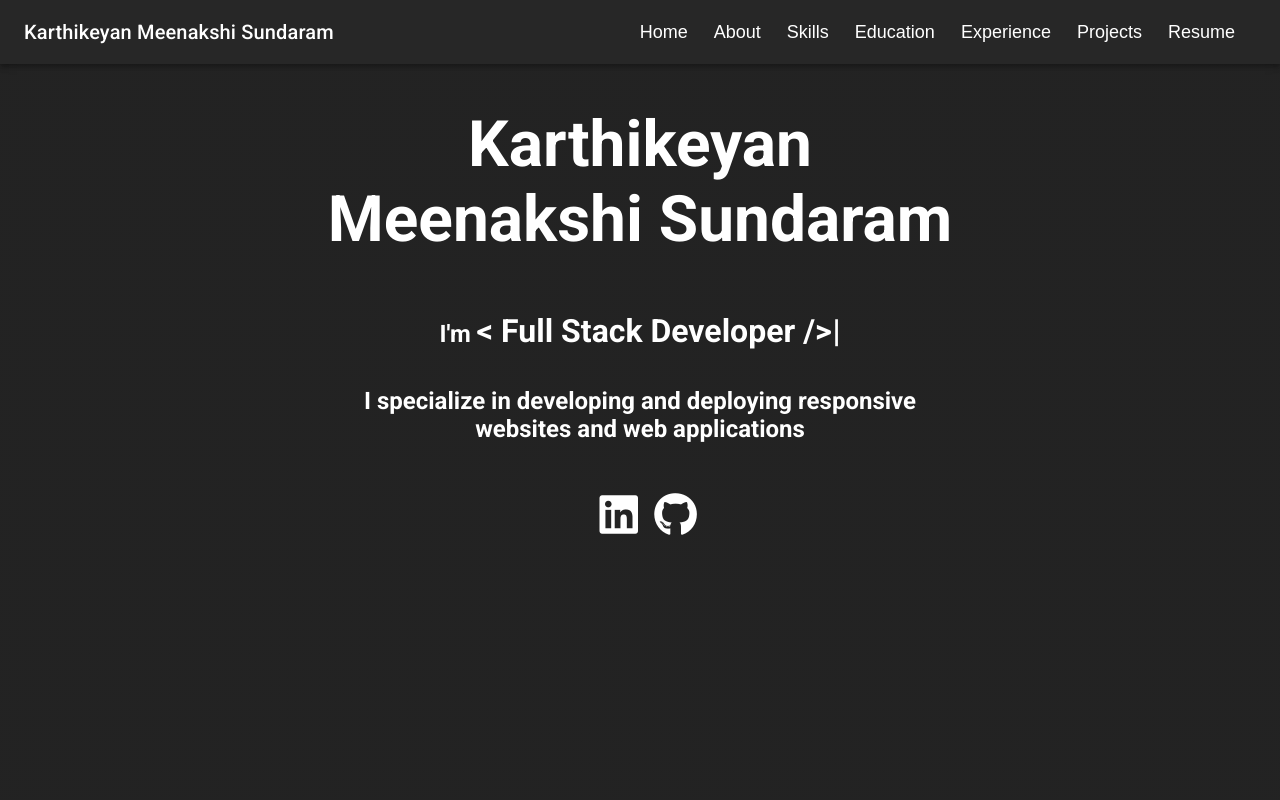
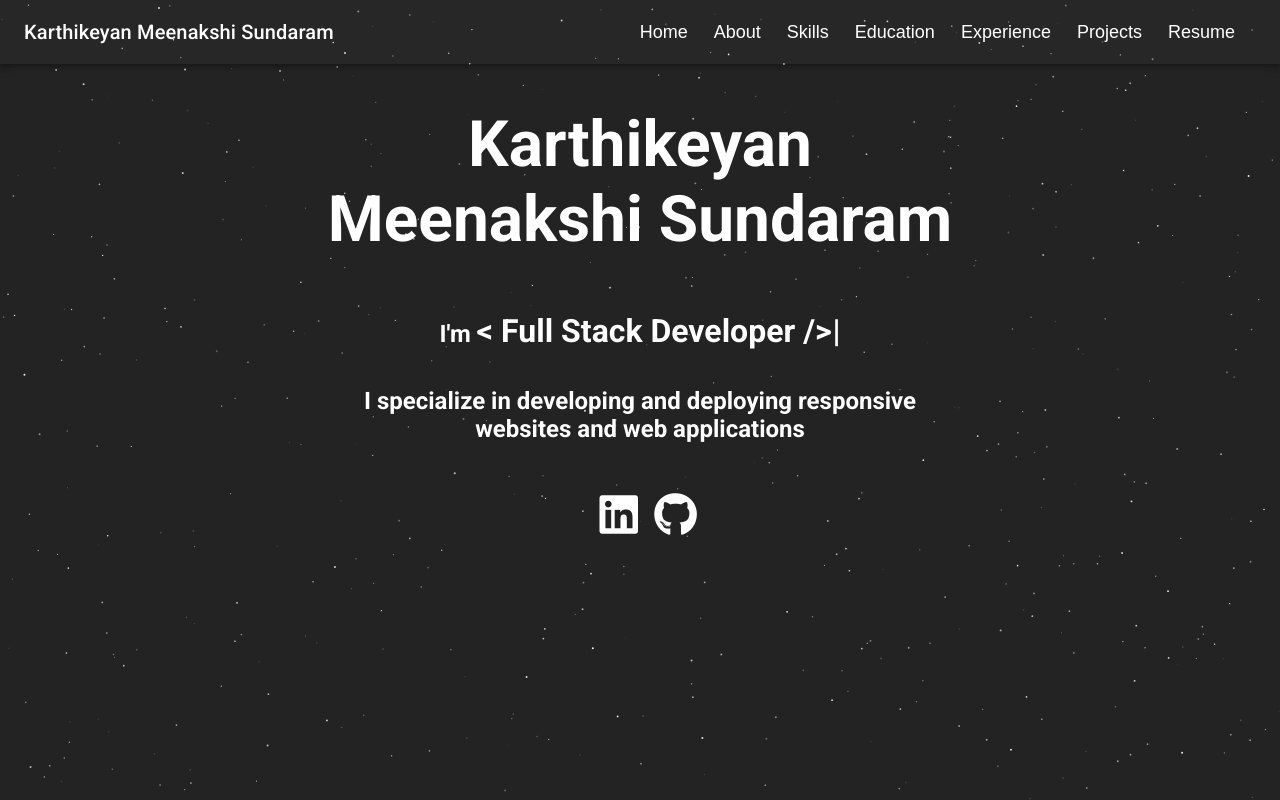
Before and after one commit to Karthikeyangeo/mk_portfolio, a React (Create React App) app: page / in a window 1280 px wide. Built offline with nearby package versions, Linux system fonts and the light colour scheme.

Commit message:
portfolio

```diff
--- a/src/App.js
+++ b/src/App.js
@@ -30,7 +30,7 @@ function App() {
   return (
     <ThemeProvider theme={theme}>
       <Paper elevation={2} style={paperStyles}>
-        {/* <ParticleBackground /> */}
+        <ParticleBackground />
         <div className="App">
           <appContext.Provider value={{appMode,setAppMode,theme}}>
             <TopBar />
--- a/src/routes/Projects/Projects.jsx
+++ b/src/routes/Projects/Projects.jsx
@@ -41,7 +41,7 @@ export default function Projects() {
                 <FormHelperText id="FrontEndHelperText">Front End Git</FormHelperText>
               </div>
 
-              {(data.backEndLink != '') ?
+              {(data.backEndLink !== '') ?
                 <div className="btnGroup">
                   <Button
                     variant ="outlined"
```
